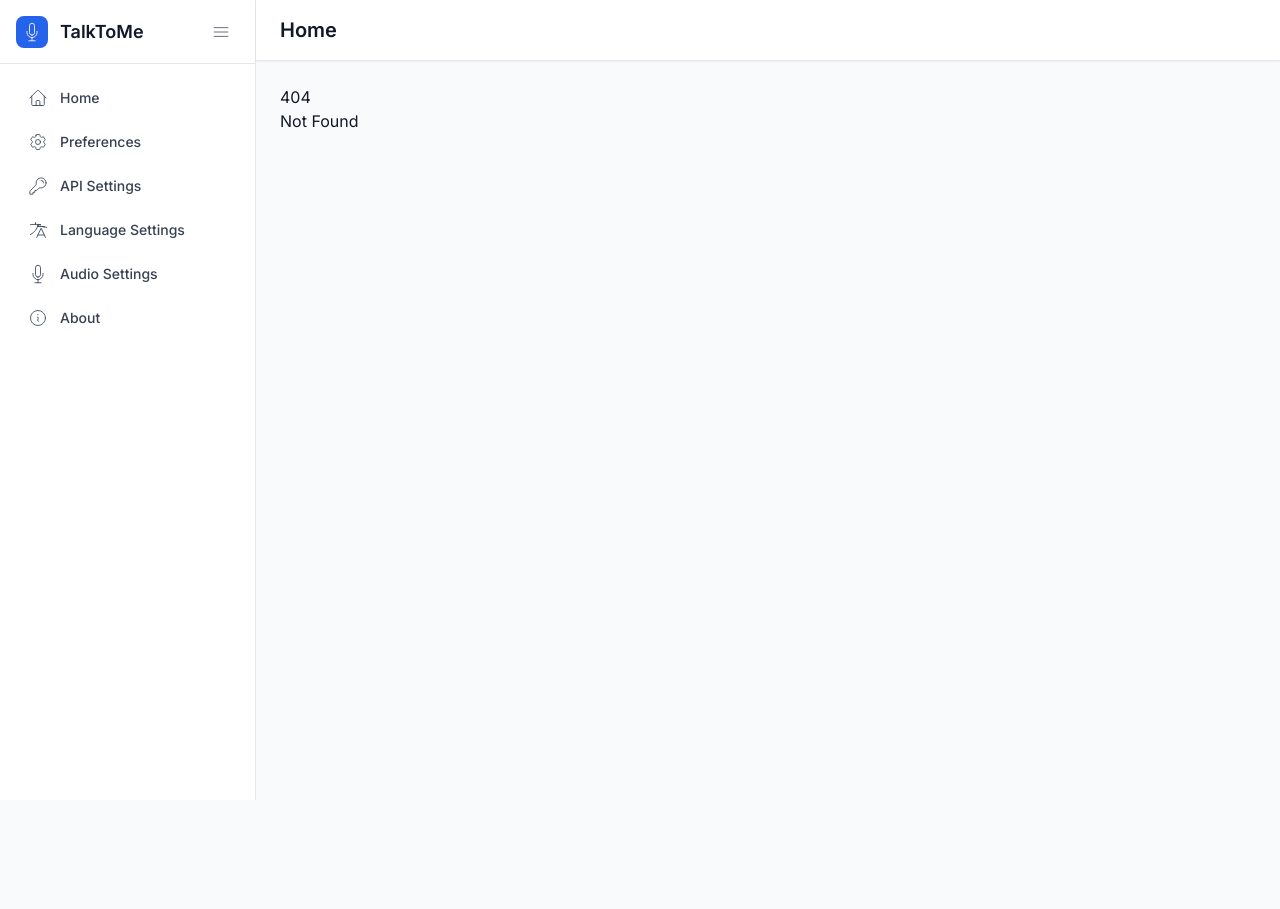
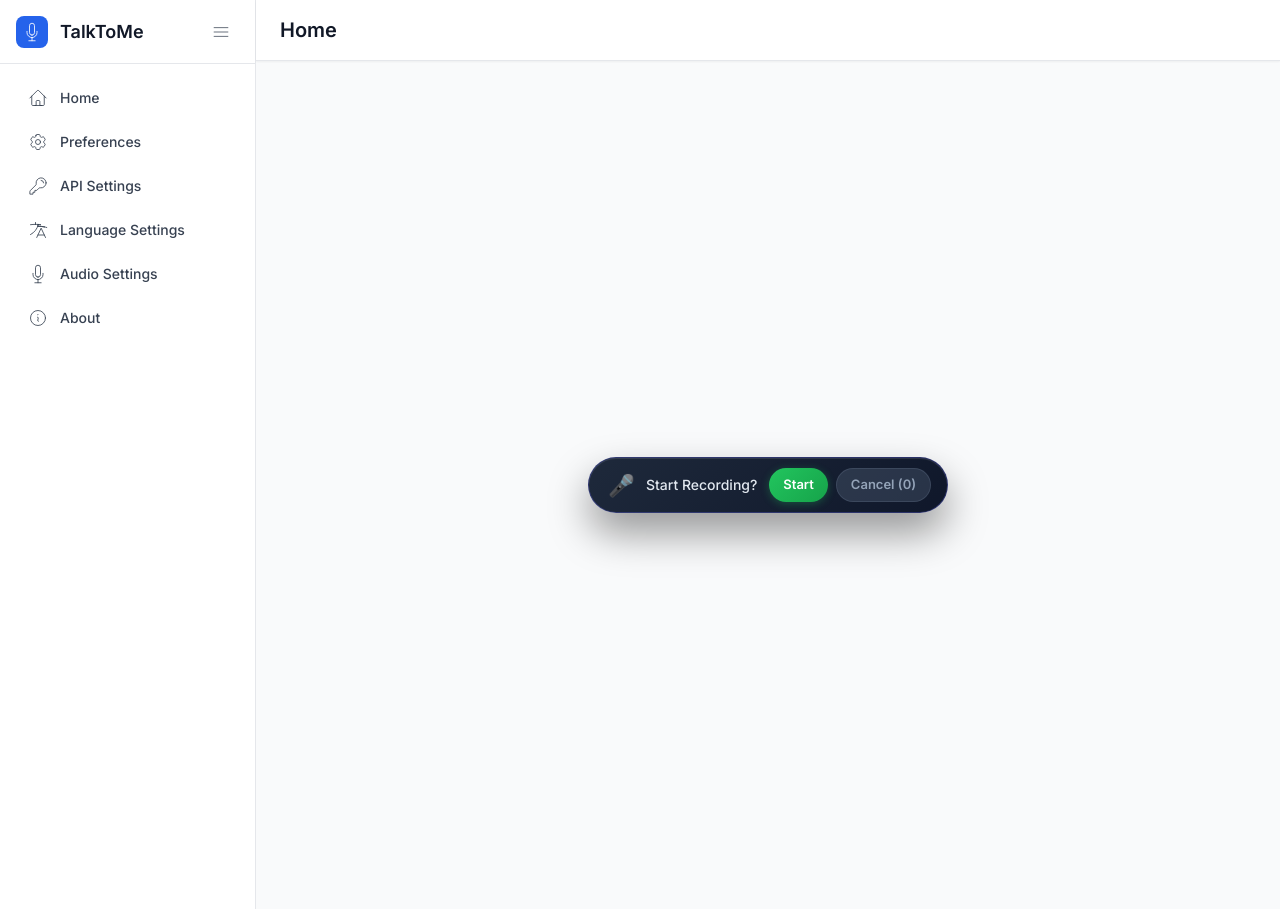
Before and after one commit to bgeneto/talktome, a SvelteKit app: page /confirm-recording in a window 1280 px wide. Before the commit this address had no page. Before the commit the page ends 800 px from the top, so only its background shows below. Built offline with nearby package versions, Linux system fonts and the light colour scheme.

Commit message:
feat(confirm-dialog): implement recording confirmation dialog with event handling

```diff
--- a/src/routes/+page.svelte
+++ b/src/routes/+page.svelte
@@ -60,6 +60,9 @@
   let unlistenRecordingStarted: () => void = () => {};
   let unlistenRecordingTimeout: () => void = () => {};
   let unlistenProcessingStatus: () => void = () => {};
+  let unlistenShowConfirmation: () => void = () => {};
+  let unlistenConfirmAccepted: () => void = () => {};
+  let unlistenConfirmCancelled: () => void = () => {};
 
   // Flag to indicate the previous transcription session ended. We only
   // clear accumulated UI text when starting a new session after the prior
@@ -361,6 +364,30 @@
           console.log("Processing status update:", processingStatus);
         }
       });
+
+      // Listen for show-recording-confirmation event (triggered by hotkey when starting)
+      unlistenShowConfirmation = await listen("show-recording-confirmation", async () => {
+        console.log("show-recording-confirmation event received, opening confirmation dialog");
+        try {
+          await invoke("show_recording_confirmation");
+        } catch (error) {
+          console.error("Failed to show confirmation dialog:", error);
+          // Fallback: start recording directly if dialog fails
+          startRecording();
+        }
+      });
+
+      // Listen for confirmation accepted event (user clicked Start in confirmation dialog)
+      unlistenConfirmAccepted = await listen("confirm-recording-accepted", async () => {
+        console.log("confirm-recording-accepted event received, starting recording");
+        startRecording();
+      });
+
+      // Listen for confirmation cancelled event (user clicked Cancel or timeout in confirmation dialog)
+      unlistenConfirmCancelled = await listen("confirm-recording-cancelled", () => {
+        console.log("confirm-recording-cancelled event received, not starting recording");
+        // No action needed - recording was not started
+      });
     })();
 
     return () => {
@@ -374,6 +401,9 @@
       unlistenRecordingStarted();
       unlistenRecordingTimeout();
       unlistenProcessingStatus();
+      unlistenShowConfirmation();
+      unlistenConfirmAccepted();
+      unlistenConfirmCancelled();
     };
   });
 
--- /dev/null
+++ b/src/routes/confirm-recording/+page.js
@@ -0,0 +1,3 @@
+// Disable SSR for Tauri compatibility
+export const ssr = false;
+export const prerender = true;
--- /dev/null
+++ b/src/routes/confirm-recording/+page.svelte
@@ -0,0 +1,197 @@
+<script lang="ts">
+  import { onMount, onDestroy } from "svelte";
+  import { emit } from "@tauri-apps/api/event";
+  import { getCurrentWindow } from "@tauri-apps/api/window";
+
+  let countdown = 5;
+  let intervalId: ReturnType<typeof setInterval> | null = null;
+  let isClosing = false;
+
+  async function handleConfirm() {
+    if (isClosing) return;
+    isClosing = true;
+    await emit("confirm-recording-accepted");
+    await closeWindow();
+  }
+
+  async function handleCancel() {
+    if (isClosing) return;
+    isClosing = true;
+    await emit("confirm-recording-cancelled");
+    await closeWindow();
+  }
+
+  async function closeWindow() {
+    try {
+      const window = getCurrentWindow();
+      await window.close();
+    } catch (e) {
+      console.error("Failed to close confirmation window:", e);
+    }
+  }
+
+  onMount(() => {
+    // Start countdown timer for auto-cancel
+    intervalId = setInterval(() => {
+      countdown--;
+      if (countdown <= 0) {
+        handleCancel();
+      }
+    }, 1000);
+
+    // Listen for keyboard shortcuts
+    const handleKeydown = (e: KeyboardEvent) => {
+      if (e.key === "Enter" || e.key === " ") {
+        e.preventDefault();
+        handleConfirm();
+      } else if (e.key === "Escape") {
+        e.preventDefault();
+        handleCancel();
+      }
+    };
+    window.addEventListener("keydown", handleKeydown);
+
+    return () => {
+      window.removeEventListener("keydown", handleKeydown);
+    };
+  });
+
+  onDestroy(() => {
+    if (intervalId) {
+      clearInterval(intervalId);
+    }
+  });
+</script>
+
+<div class="confirmation-container">
+  <div class="pill-dialog">
+    <div class="mic-icon">🎤</div>
+    <span class="message">Start Recording?</span>
+    <div class="button-group">
+      <button class="btn-confirm" on:click={handleConfirm} title="Press Enter or Space">
+        Start
+      </button>
+      <button class="btn-cancel" on:click={handleCancel} title="Press Escape">
+        Cancel ({countdown})
+      </button>
+    </div>
+  </div>
+</div>
+
+<style>
+  :global(body) {
+    margin: 0;
+    padding: 0;
+    background: transparent !important;
+    overflow: hidden;
+  }
+
+  :global(html) {
+    background: transparent !important;
+  }
+
+  .confirmation-container {
+    display: flex;
+    align-items: center;
+    justify-content: center;
+    min-height: 100vh;
+    padding: 8px;
+    background: transparent;
+    user-select: none;
+    -webkit-user-select: none;
+  }
+
+  .pill-dialog {
+    display: flex;
+    align-items: center;
+    gap: 12px;
+    background: linear-gradient(135deg, #1e293b 0%, #0f172a 100%);
+    border: 1px solid rgba(99, 102, 241, 0.3);
+    border-radius: 50px;
+    padding: 10px 16px 10px 20px;
+    box-shadow:
+      0 20px 40px rgba(0, 0, 0, 0.4),
+      0 0 0 1px rgba(255, 255, 255, 0.05),
+      inset 0 1px 0 rgba(255, 255, 255, 0.1);
+    backdrop-filter: blur(20px);
+    -webkit-backdrop-filter: blur(20px);
+    animation: slideIn 0.2s ease-out;
+  }
+
+  @keyframes slideIn {
+    from {
+      opacity: 0;
+      transform: translateY(-10px) scale(0.95);
+    }
+    to {
+      opacity: 1;
+      transform: translateY(0) scale(1);
+    }
+  }
+
+  .mic-icon {
+    font-size: 20px;
+    animation: pulse 1.5s ease-in-out infinite;
+  }
+
+  @keyframes pulse {
+    0%, 100% {
+      opacity: 1;
+      transform: scale(1);
+    }
+    50% {
+      opacity: 0.7;
+      transform: scale(1.1);
+    }
+  }
+
+  .message {
+    color: #e2e8f0;
+    font-size: 14px;
+    font-weight: 500;
+    white-space: nowrap;
+  }
+
+  .button-group {
+    display: flex;
+    gap: 8px;
+  }
+
+  button {
+    border: none;
+    border-radius: 20px;
+    padding: 6px 14px;
+    font-size: 13px;
+    font-weight: 600;
+    cursor: pointer;
+    transition: all 0.15s ease;
+    outline: none;
+  }
+
+  .btn-confirm {
+    background: linear-gradient(135deg, #22c55e 0%, #16a34a 100%);
+    color: white;
+    box-shadow: 0 2px 8px rgba(34, 197, 94, 0.3);
+  }
+
+  .btn-confirm:hover {
+    background: linear-gradient(135deg, #16a34a 0%, #15803d 100%);
+    transform: translateY(-1px);
+    box-shadow: 0 4px 12px rgba(34, 197, 94, 0.4);
+  }
+
+  .btn-confirm:active {
+    transform: translateY(0);
+  }
+
+  .btn-cancel {
+    background: rgba(100, 116, 139, 0.3);
+    color: #94a3b8;
+    border: 1px solid rgba(100, 116, 139, 0.3);
+  }
+
+  .btn-cancel:hover {
+    background: rgba(100, 116, 139, 0.4);
+    color: #cbd5e1;
+  }
+</style>
```
Also changed, not shown: src/routes/confirm-recording/+layout@.svelte (added, +7 -0 lines), 1 other file (tests, documents, lock files or other folders).
